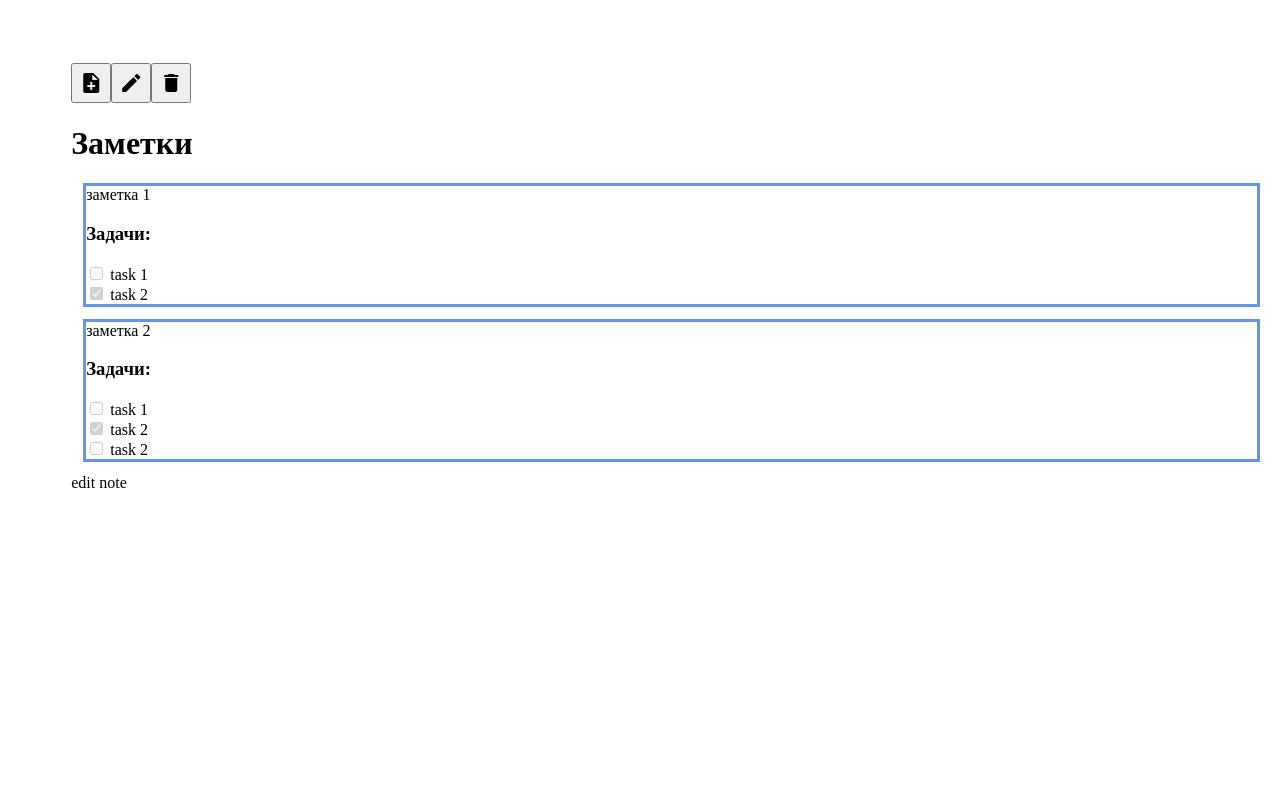
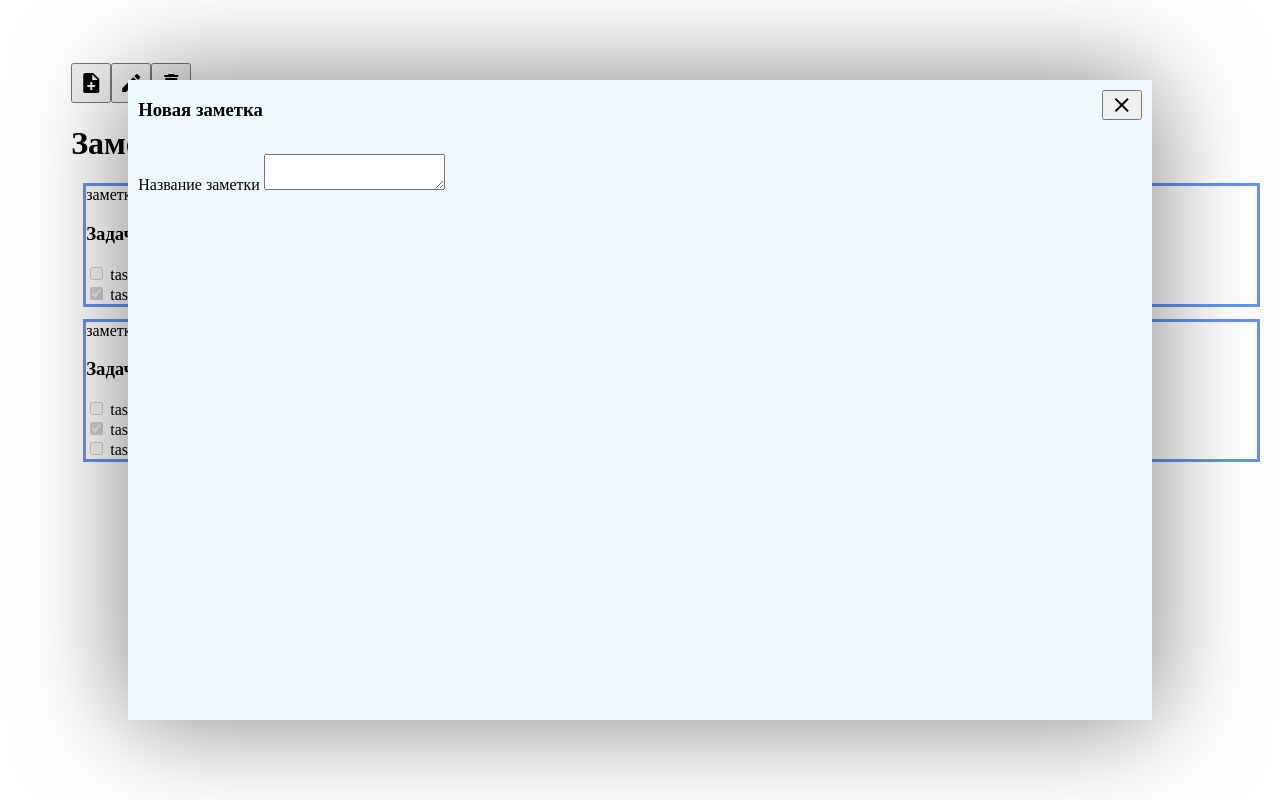
Before and after one commit to tamazyanarsen/vue-test, a Vue app: page / in a window 1280 px wide. Built offline with nearby package versions, Linux system fonts and the light colour scheme.

Commit message:
компонент редактирования заметки

```diff
--- a/src/components/NoteEdit.vue
+++ b/src/components/NoteEdit.vue
@@ -1,16 +1,50 @@
 <template>
-    <div class="note-edit">edit note</div>
+    <modal-window @close="$emit('close')">
+        <template v-slot:title>
+            <h3>{{title}}</h3>
+        </template>
+        <template v-slot:form>
+            <div>
+                <form action=""
+                      @submit.prevent="onSubmit">
+                    <label>
+                        Название заметки
+                        <textarea name="note_caption"
+                                  :v-model="note.caption"/>
+                    </label>
+
+                </form>
+            </div>
+        </template>
+    </modal-window>
 </template>
 
 <script>
+    import ModalWindow from "@/components/Dialog";
+    import { notes } from "@/storage/NotesData";
+    import { Note } from "@/models/Note";
+
     export default {
         name: "NoteEdit",
+        components: { ModalWindow },
         props: {
             noteId: String
+        },
+        computed: {
+            title: function () {
+                return this.noteId ? 'Редактирование заметки' : 'Новая заметка';
+            },
+            note: function () {
+                return notes.find(e => e.id === this.noteId) || new Note();
+            }
+        },
+        methods: {
+            onSubmit: function () {
+
+            }
         }
     }
 </script>
 
 <style scoped>
-
 </style>
```
